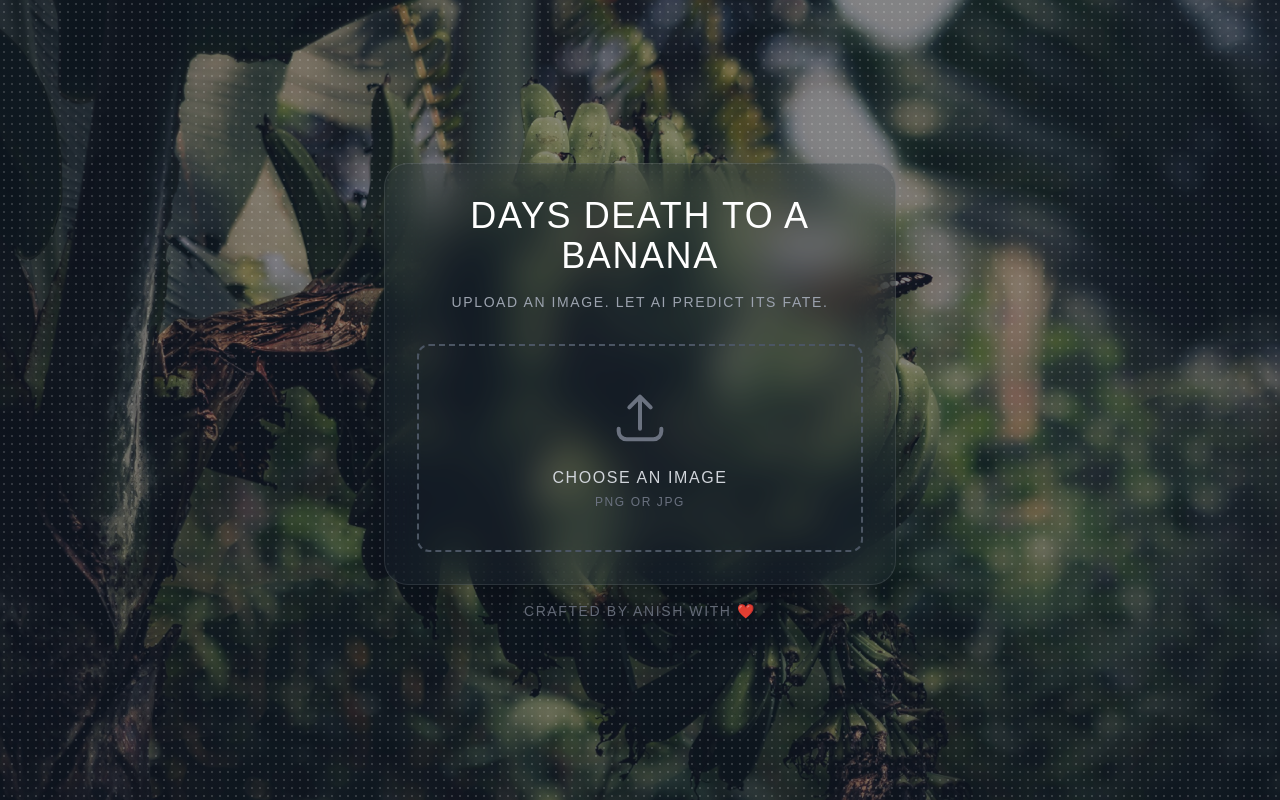
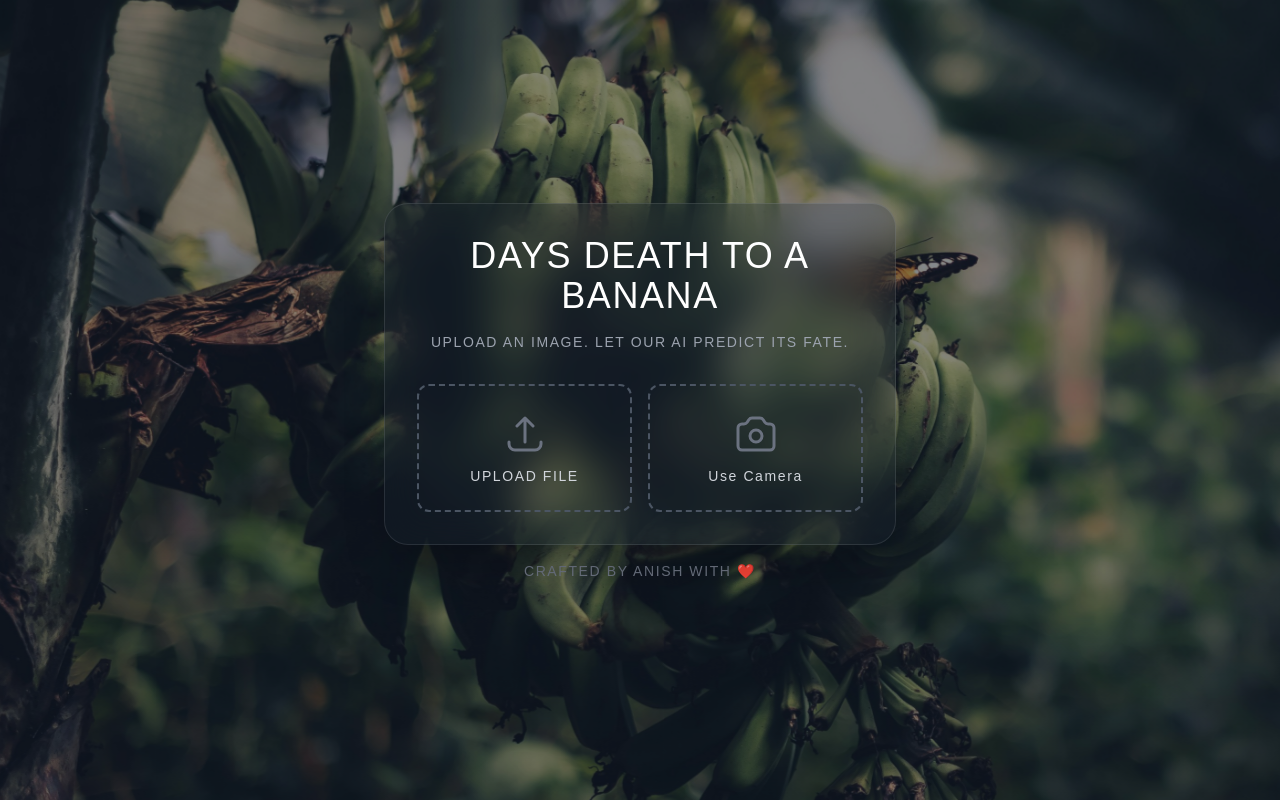
Before and after one commit to anish1cs/Days-Death-To-a-Banana-, a Flask app: page / in a window 1280 px wide. Run offline with Flask 3, Linux system fonts and the light colour scheme; parts of the project's set-up code (start-up, migrations or seed data) failed here and were passed over; some libraries are stand-ins or nearby versions; some web fonts are replaced.

Commit message:
feat(ui): Redesign UI with dot-matrix font and interactive hover effects

```diff
--- a/templates/index.html
+++ b/templates/index.html
@@ -16,61 +16,34 @@
             text-transform: uppercase;
             letter-spacing: 0.1em;
         }
-
         body {
-            background-color: #111827; /* Fallback color */
+            background-color: #111827;
             position: relative;
             overflow: hidden;
         }
-
-        /* 1. NEW BACKGROUND IMPLEMENTATION FOR DOT-MATRIX EFFECT */
-        /* We create two pseudo-elements: one for the image and one for the pixel grid. */
-
-        /* The main background image layer (bottom layer) */
         body::before {
             content: '';
             position: fixed;
-            top: 0; left: 0;
-            width: 100%; height: 100%;
-            z-index: -2; /* Furthest back */
+            top: -5%; left: -5%;
+            width: 110%; height: 110%;
+            z-index: -1;
             background-image:
                 linear-gradient(rgba(17, 24, 39, 0.5), rgba(17, 24, 39, 0.5)),
                 url('/static/background.jpg');
             background-size: cover;
             background-position: center;
+            transform: scale(1);
+            transition: transform 4s ease-out;
         }
-
-        /* The dot-matrix pixel grid layer (top layer) */
-        body::after {
-            content: '';
-            position: fixed;
-            top: 0; left: 0;
-            width: 100%; height: 100%;
-            z-index: -1; /* Sits on top of the image, but behind the content */
-
-            /* This creates the dot-matrix pattern */
-            background-image: radial-gradient(rgba(255, 255, 255, 0.15) 1px, transparent 0);
-            background-size: 8px 8px;
-
-            /* 2. THE HOVER EFFECT */
-            /* The grid is invisible by default... */
-            opacity: 0;
-            /* ...and will smoothly fade in and out over 0.5 seconds. */
-            transition: opacity 0.5s ease-in-out;
+        body:hover::before {
+            transform: scale(1.05);
         }
-
-        /* When the user hovers over the body, the pixel grid fades in. */
-        body:hover::after {
-            opacity: 1;
-        }
-
         .glass-card {
             background: rgba(31, 41, 55, 0.25);
             backdrop-filter: blur(20px);
             -webkit-backdrop-filter: blur(20px);
             border: 1px solid rgba(255, 255, 255, 0.1);
         }
-
         @keyframes fadeInScaleUp {
             from { opacity: 0; transform: scale(0.9); }
             to { opacity: 1; transform: scale(1); }
@@ -78,7 +51,6 @@
         .animate-fade-scale {
             animation: fadeInScaleUp 0.5s ease-out forwards;
         }
-
         .fancy-loader {
             width: 50px;
             height: 50px;
@@ -90,7 +62,6 @@
         @keyframes spin {
             to { transform: rotate(360deg); }
         }
-
         .interactive-heading:hover {
             text-shadow: 0 0 10px rgba(255, 255, 255, 0.5), 0 0 20px rgba(255, 255, 255, 0.3);
             animation: flicker 1.5s infinite alternate;
@@ -115,27 +86,31 @@
             <h1 class="text-4xl text-white mb-4 transition-all duration-300 interactive-heading cursor-default">
                 Days Death to a Banana
             </h1>
-            <p class="text-gray-400 text-sm">Upload an image. Let AI predict its fate.</p>
+            <p class="text-gray-400 text-sm">Upload an image. Let our AI predict its fate.</p>
         </div>
 
-        <!-- Image Upload Area -->
-        <div>
-            <label for="file-upload" class="group cursor-pointer border-2 border-dashed border-gray-600 rounded-xl p-10 flex flex-col items-center justify-center transition-all duration-300 hover:border-amber-400 hover:bg-gray-800/50">
-                <svg class="w-16 h-16 text-gray-500 mb-4 transition-transform duration-300 group-hover:scale-110 group-hover:text-amber-400" fill="none" stroke="currentColor" viewBox="0 0 24 24" xmlns="http://www.w3.org/2000/svg"><path stroke-linecap="round" stroke-linejoin="round" stroke-width="1.5" d="M4 16v1a3 3 0 003 3h10a3 3 0 003-3v-1m-4-8l-4-4m0 0L8 8m4-4v12"></path></svg>
-                <span id="upload-text" class="text-gray-300 transition-colors duration-300 group-hover:text-white">Choose an image</span>
-                <span class="text-xs text-gray-500 mt-1">PNG or JPG</span>
+        <!-- Input Selection Area -->
+        <div class="grid grid-cols-1 md:grid-cols-2 gap-4">
+            <!-- File Upload Button -->
+            <label for="file-upload" class="group cursor-pointer border-2 border-dashed border-gray-600 rounded-xl p-6 flex flex-col items-center justify-center transition-all duration-300 hover:border-amber-400 hover:bg-gray-800/50">
+                <svg class="w-12 h-12 text-gray-500 mb-2 transition-transform duration-300 group-hover:scale-110 group-hover:text-amber-400" fill="none" stroke="currentColor" viewBox="0 0 24 24" xmlns="http://www.w3.org/2000/svg"><path stroke-linecap="round" stroke-linejoin="round" stroke-width="1.5" d="M4 16v1a3 3 0 003 3h10a3 3 0 003-3v-1m-4-8l-4-4m0 0L8 8m4-4v12"></path></svg>
+                <span id="upload-text" class="text-gray-300 transition-colors duration-300 group-hover:text-white text-sm">Upload File</span>
             </label>
             <input id="file-upload" type="file" class="hidden" accept="image/jpeg, image/png">
+
+            <!-- Use Camera Button -->
+            <button id="camera-button" class="group cursor-pointer border-2 border-dashed border-gray-600 rounded-xl p-6 flex flex-col items-center justify-center transition-all duration-300 hover:border-amber-400 hover:bg-gray-800/50">
+                <svg class="w-12 h-12 text-gray-500 mb-2 transition-transform duration-300 group-hover:scale-110 group-hover:text-amber-400" fill="none" stroke="currentColor" viewBox="0 0 24 24" xmlns="http://www.w3.org/2000/svg"><path stroke-linecap="round" stroke-linejoin="round" stroke-width="1.5" d="M3 9a2 2 0 012-2h.93a2 2 0 001.664-.89l.812-1.22A2 2 0 0110.07 4h3.86a2 2 0 011.664.89l.812 1.22A2 2 0 0018.07 7H19a2 2 0 012 2v9a2 2 0 01-2 2H5a2 2 0 01-2-2V9z"></path><path stroke-linecap="round" stroke-linejoin="round" stroke-width="1.5" d="M15 13a3 3 0 11-6 0 3 3 0 016 0z"></path></svg>
+                <span class="text-gray-300 transition-colors duration-300 group-hover:text-white text-sm">Use Camera</span>
+            </button>
         </div>
 
         <!-- Image Preview and Results Section -->
         <div id="result-container" class="mt-8 hidden">
             <div class="flex flex-col md:flex-row items-center justify-around gap-6">
-
                 <div class="w-48 h-48 rounded-2xl overflow-hidden flex items-center justify-center bg-gray-900 shadow-lg border border-gray-700">
                     <img id="image-preview" src="#" alt="Uploaded Banana" class="w-full h-full object-cover">
                 </div>
-
                 <div class="text-center w-48 h-48 flex flex-col items-center justify-center">
                     <div id="loader" class="fancy-loader hidden"></div>
                     <div id="prediction-result" class="hidden">
@@ -148,12 +123,28 @@
         </div>
     </main>
 
-    <!-- Footer credit -->
+    <!-- Camera Modal (hidden by default) -->
+    <div id="camera-modal" class="fixed inset-0 bg-black bg-opacity-75 flex items-center justify-center hidden z-50 p-4">
+        <div class="bg-gray-800 rounded-2xl p-6 border border-gray-700 shadow-2xl w-full max-w-xl text-center">
+            <h2 class="font-dotmatrix text-2xl text-white mb-4">Live Camera</h2>
+            <div class="bg-black rounded-lg overflow-hidden relative aspect-video">
+                 <video id="video-feed" class="w-full h-full" autoplay playsinline></video>
+                 <canvas id="canvas" class="hidden"></canvas>
+            </div>
+            <p id="camera-error" class="text-red-400 mt-2 hidden">Could not access camera. Please check permissions.</p>
+            <div class="mt-6 flex justify-center gap-4">
+                <button id="capture-button" class="bg-amber-500 text-gray-900 font-bold py-3 px-6 rounded-lg transition-transform duration-200 hover:scale-105">Take Photo</button>
+                <button id="cancel-camera" class="bg-gray-600 text-white py-3 px-6 rounded-lg transition-transform duration-200 hover:scale-105">Cancel</button>
+            </div>
+        </div>
+    </div>
+
     <footer class="text-center p-4">
         <p id="footer-text" class="text-sm text-gray-500 transition-colors duration-300 hover:text-gray-300">Crafted by Anish With ❤️</p>
     </footer>
 
     <script>
+        // --- Get references to all the important HTML elements ---
         const fileUpload = document.getElementById('file-upload');
         const imagePreview = document.getElementById('image-preview');
         const resultContainer = document.getElementById('result-container');
@@ -163,8 +154,59 @@
         const predictionResultDiv = document.getElementById('prediction-result');
         const ripenessCategoryText = document.getElementById('ripeness-category');
 
-        fileUpload.addEventListener('change', async (event) => {
+        // --- Camera Feature Elements ---
+        const cameraButton = document.getElementById('camera-button');
+        const cameraModal = document.getElementById('camera-modal');
+        const videoFeed = document.getElementById('video-feed');
+        const captureButton = document.getElementById('capture-button');
+        const cancelCamera = document.getElementById('cancel-camera');
+        const canvas = document.getElementById('canvas');
+        const cameraError = document.getElementById('camera-error');
+        let stream = null;
+
+        // --- Camera Logic ---
+        cameraButton.addEventListener('click', async () => {
+            cameraModal.classList.remove('hidden');
+            cameraError.classList.add('hidden');
+            try {
+                stream = await navigator.mediaDevices.getUserMedia({ video: { facingMode: 'environment' } });
+                videoFeed.srcObject = stream;
+            } catch (err) {
+                console.error("Camera access error:", err);
+                cameraError.classList.remove('hidden');
+            }
+        });
+
+        cancelCamera.addEventListener('click', () => {
+            cameraModal.classList.add('hidden');
+            if (stream) {
+                stream.getTracks().forEach(track => track.stop());
+            }
+        });
+
+        captureButton.addEventListener('click', () => {
+            canvas.width = videoFeed.videoWidth;
+            canvas.height = videoFeed.videoHeight;
+            canvas.getContext('2d').drawImage(videoFeed, 0, 0, canvas.width, canvas.height);
+
+            canvas.toBlob(blob => {
+                const capturedFile = new File([blob], "capture.jpg", { type: "image/jpeg" });
+                handleFilePrediction(capturedFile);
+            }, 'image/jpeg');
+
+            cancelCamera.click();
+        });
+
+        // --- File Upload Logic ---
+        fileUpload.addEventListener('change', (event) => {
             const file = event.target.files[0];
+            if (file) {
+                handleFilePrediction(file);
+            }
+        });
+
+        // --- Main Prediction Function (shared by both inputs) ---
+        async function handleFilePrediction(file) {
             if (!file) return;
 
             const reader = new FileReader();
@@ -197,15 +239,10 @@
                 if (result.prediction) {
                     const days = parseFloat(result.prediction);
                     predictionText.textContent = days.toFixed(1);
-                    if (days >= 6) {
-                        ripenessCategoryText.textContent = "Fresh & Greenish";
-                    } else if (days >= 4) {
-                        ripenessCategoryText.textContent = "Perfectly Ripe!";
-                    } else if (days >= 2) {
-                        ripenessCategoryText.textContent = "Ideal for Smoothies";
-                    } else {
-                        ripenessCategoryText.textContent = "Bake Banana Bread!";
-                    }
+                    if (days >= 6) ripenessCategoryText.textContent = "Fresh & Greenish";
+                    else if (days >= 4) ripenessCategoryText.textContent = "Perfectly Ripe!";
+                    else if (days >= 2) ripenessCategoryText.textContent = "Ideal for Smoothies";
+                    else ripenessCategoryText.textContent = "Bake Banana Bread!";
                 } else if (result.error) {
                     predictionText.textContent = `Error`;
                     ripenessCategoryText.textContent = result.error;
@@ -219,7 +256,7 @@
                 predictionResultDiv.classList.remove('hidden');
                 predictionResultDiv.classList.add('animate-fade-scale');
             }
-        });
+        }
     </script>
 </body>
 </html>
```
Also changed, not shown: static/background2.jpg (deleted), static/backgroundx (2).jpg (added), static/backgroundx (3).jpg (added), static/backgroundx (5).jpg (added), 5 other files.
